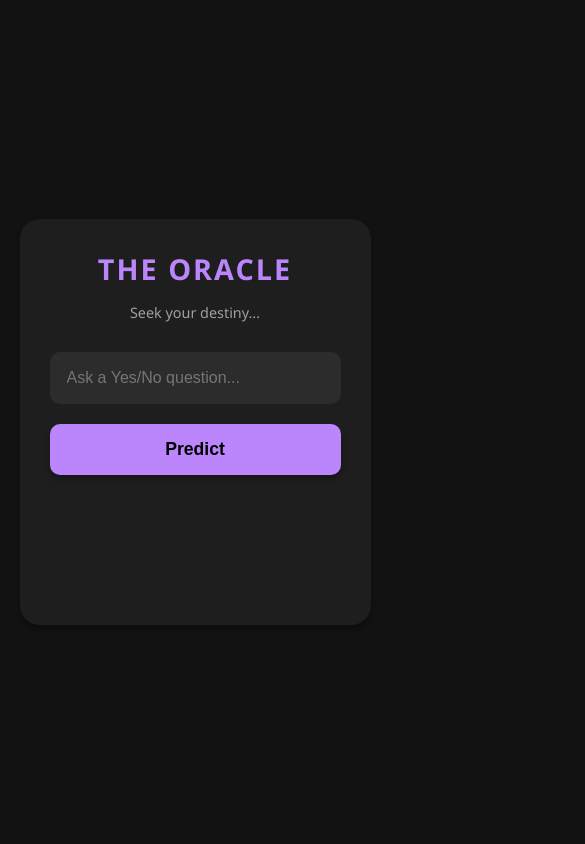
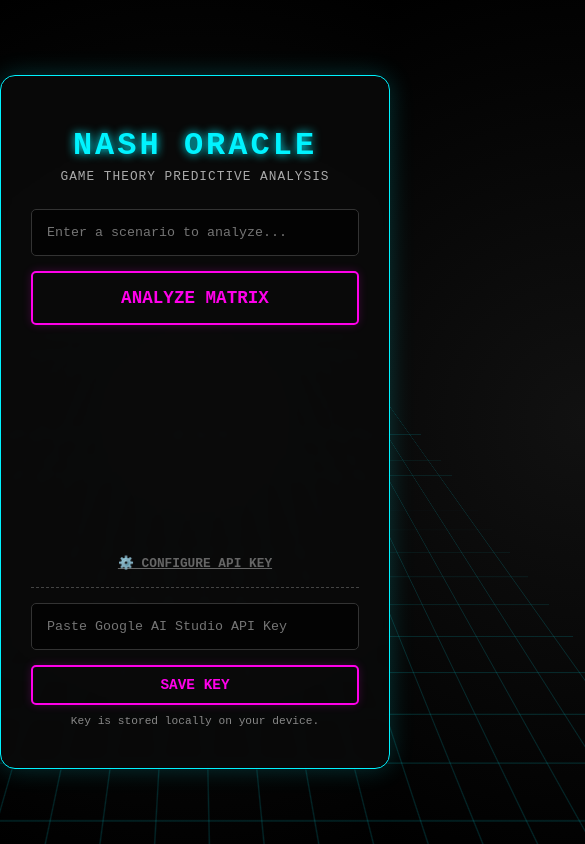
Before and after one commit to Akib4/oracleapp, a plain HTML site: page index.html in a window 390 px wide. Shown: the top 844 px of the page, 585 px wide, since content can reach past the window. Drawn offline with Linux system fonts and the light colour scheme.

Commit message:
Update index.html with Game theory and api

```diff
--- a/index.html
+++ b/index.html
@@ -3,222 +3,339 @@
 <head>
     <meta charset="UTF-8">
     <meta name="viewport" content="width=device-width, initial-scale=1.0, user-scalable=no">
-    <title>The Oracle</title>
-
+    <title>Nash Oracle</title>
     <link rel="manifest" href="manifest.json">
-    <meta name="theme-color" content="#121212">
-
-    <link rel="apple-touch-icon" href="icon-192.png">
-    <meta name="apple-mobile-web-app-status-bar-style" content="black-translucent">
-
     <style>
+        /* Cyberpunk / Synthwave Theme */
         :root {
-            --bg-color: #121212;
-            --card-bg: #1E1E1E;
-            --accent: #BB86FC; /* Material Dark Purple */
-            --text-primary: #E0E0E0;
-            --text-secondary: #A0A0A0;
-            --shadow: 0 4px 6px rgba(0,0,0,0.3);
-        }
-
-        * {
-            box-sizing: border-box;
-            margin: 0;
-            padding: 0;
-            -webkit-tap-highlight-color: transparent;
+            --bg: #050505;
+            --neon-blue: #00f3ff;
+            --neon-pink: #ff00ea;
         }
 
         body {
-            font-family: 'Segoe UI', Roboto, Helvetica, Arial, sans-serif;
-            background-color: var(--bg-color);
-            color: var(--text-primary);
-            height: 100vh;
+            background-color: var(--bg);
+            color: white;
+            font-family: 'Courier New', Courier, monospace;
             display: flex;
             justify-content: center;
             align-items: center;
+            height: 100vh;
+            margin: 0;
             overflow: hidden;
+            background: radial-gradient(circle at center, #111 0%, #000 100%);
         }
 
-        .app-container {
+        /* VFX: Animated 3D Grid Background */
+        body::before {
+            content: '';
+            position: absolute;
+            width: 200vw;
+            height: 200vh;
+            background-image:
+                linear-gradient(rgba(0, 243, 255, 0.15) 1px, transparent 1px),
+                linear-gradient(90deg, rgba(0, 243, 255, 0.15) 1px, transparent 1px);
+            background-size: 40px 40px;
+            transform: perspective(500px) rotateX(60deg) translateY(-100px) translateZ(-200px);
+            animation: gridMove 10s linear infinite;
+            z-index: -1;
+        }
+
+        @keyframes gridMove {
+            0% { transform: perspective(500px) rotateX(60deg) translateY(0) translateZ(-200px); }
+            100% { transform: perspective(500px) rotateX(60deg) translateY(40px) translateZ(-200px); }
+        }
+
+        .container {
+            background: rgba(10, 10, 10, 0.85);
+            padding: 30px;
+            border-radius: 15px;
+            border: 1px solid var(--neon-blue);
+            box-shadow: 0 0 25px rgba(0, 243, 255, 0.2);
             width: 90%;
-            max-width: 400px;
-            background-color: var(--card-bg);
-            padding: 30px;
-            border-radius: 20px;
-            box-shadow: var(--shadow);
+            max-width: 450px;
             text-align: center;
-            display: flex;
-            flex-direction: column;
-            gap: 20px;
+            backdrop-filter: blur(5px);
         }
 
         h1 {
-            font-size: 1.8rem;
-            color: var(--accent);
+            color: var(--neon-blue);
+            text-shadow: 0 0 10px var(--neon-blue);
+            margin-bottom: 5px;
             text-transform: uppercase;
-            letter-spacing: 2px;
-            margin-bottom: 10px;
+            letter-spacing: 3px;
         }
 
-        p.subtitle {
-            color: var(--text-secondary);
-            font-size: 0.9rem;
-            margin-top: -15px;
-            margin-bottom: 10px;
+        .subtitle {
+            font-size: 0.8rem;
+            color: #aaa;
+            margin-bottom: 25px;
+            text-transform: uppercase;
+            letter-spacing: 1px;
         }
 
-        input[type="text"] {
+        input[type="text"], input[type="password"] {
             width: 100%;
             padding: 15px;
-            background-color: #2C2C2C;
-            border: 2px solid transparent;
-            border-radius: 10px;
-            color: white;
-            font-size: 1rem;
-            transition: border-color 0.3s;
+            margin-bottom: 15px;
+            background: rgba(0, 0, 0, 0.6);
+            border: 1px solid #333;
+            color: var(--neon-blue);
+            border-radius: 5px;
+            box-sizing: border-box;
+            outline: none;
+            transition: 0.3s;
+            font-family: inherit;
         }
 
-        input[type="text"]:focus {
-            outline: none;
-            border-color: var(--accent);
+        input:focus {
+            border-color: var(--neon-pink);
+            box-shadow: 0 0 15px rgba(255, 0, 234, 0.4);
         }
 
         button {
             width: 100%;
             padding: 15px;
-            background-color: var(--accent);
-            color: #000;
-            border: none;
-            border-radius: 10px;
+            background: transparent;
+            color: var(--neon-pink);
+            border: 2px solid var(--neon-pink);
+            border-radius: 5px;
             font-size: 1.1rem;
             font-weight: bold;
+            text-transform: uppercase;
             cursor: pointer;
-            transition: transform 0.1s, opacity 0.2s;
-            box-shadow: var(--shadow);
+            transition: all 0.3s;
+            box-shadow: 0 0 10px rgba(255, 0, 234, 0.2);
+            font-family: inherit;
         }
 
-        button:active {
-            transform: scale(0.98);
-            opacity: 0.9;
+        button:hover {
+            background: var(--neon-pink);
+            color: #000;
+            box-shadow: 0 0 25px var(--neon-pink);
         }
 
-        #result-container {
-            margin-top: 20px;
-            min-height: 80px;
-            display: flex;
-            justify-content: center;
-            align-items: center;
+        button:disabled {
+            border-color: #555;
+            color: #555;
+            box-shadow: none;
+            cursor: not-allowed;
+            background: transparent;
         }
 
-        #answer {
-            font-size: 2rem;
-            font-weight: 800;
-            opacity: 0;
-            transition: opacity 0.5s ease-in-out, transform 0.5s ease-out;
-            transform: translateY(10px);
+        /* Settings Toggle */
+        .settings-btn {
+            background: none;
+            border: none;
+            color: #666;
+            font-size: 0.8rem;
+            cursor: pointer;
+            margin-top: 20px;
+            text-decoration: underline;
+            box-shadow: none;
+            padding: 0;
+            width: auto;
         }
 
-        #answer.show {
-            opacity: 1;
-            transform: translateY(0);
+        #settings-panel {
+            display: none;
+            margin-top: 15px;
+            padding-top: 15px;
+            border-top: 1px dashed #444;
         }
 
-        /* Colors for different answers */
-        .ans-yes { color: #4CAF50; text-shadow: 0 0 10px rgba(76,175,80,0.5); }
-        .ans-no { color: #F44336; text-shadow: 0 0 10px rgba(244,67,54,0.5); }
-
-        /* Simple pulse animation while thinking */
-        @keyframes pulse {
-            0% { opacity: 0.5; }
-            50% { opacity: 1; }
-            100% { opacity: 0.5; }
-        }
-        .thinking {
-            color: var(--text-secondary);
-            animation: pulse 1s infinite;
-            font-size: 1.2rem !important;
+        /* VFX: Pulsating Computing Orb */
+        .orb {
+            width: 50px;
+            height: 50px;
+            border-radius: 50%;
+            background: radial-gradient(circle, var(--neon-blue) 0%, transparent 70%);
+            margin: 20px auto;
+            opacity: 0;
+            transition: opacity 0.3s;
         }
 
+        .orb.analyzing {
+            opacity: 1;
+            animation: pulseOrb 0.8s infinite alternate;
+        }
+
+        @keyframes pulseOrb {
+            0% { transform: scale(0.8); box-shadow: 0 0 10px var(--neon-blue); }
+            100% { transform: scale(1.5); box-shadow: 0 0 30px var(--neon-pink), 0 0 50px var(--neon-blue); }
+        }
+
+        #result-area {
+            margin-top: 10px;
+            min-height: 120px;
+            display: flex;
+            flex-direction: column;
+            justify-content: center;
+        }
+
+        #decision {
+            font-size: 3rem;
+            font-weight: bold;
+            margin-bottom: 10px;
+            text-shadow: 0 0 20px currentColor;
+            letter-spacing: 2px;
+        }
+        .yes { color: #0f0; }
+        .no { color: #f00; }
+
+        #explanation {
+            font-size: 0.9rem;
+            line-height: 1.5;
+            color: #ccc;
+            text-align: left;
+            padding: 10px;
+            background: rgba(0,0,0,0.5);
+            border-left: 3px solid var(--neon-blue);
+            display: none;
+        }
     </style>
 </head>
 <body>
 
-    <div class="app-container">
-        <h1>THE ORACLE</h1>
-        <p class="subtitle">Seek your destiny...</p>
+    <div class="container">
+        <h1>Nash Oracle</h1>
+        <div class="subtitle">Game Theory Predictive Analysis</div>
 
-        <input type="text" id="question-input" placeholder="Ask a Yes/No question...">
+        <input type="text" id="question" placeholder="Enter a scenario to analyze...">
+        <button id="predict-btn" onclick="predict()">Analyze Matrix</button>
 
-        <button onclick="getPrediction()" id="predict-btn">Predict</button>
+        <div class="orb" id="orb"></div>
 
-        <div id="result-container">
-            <div id="answer"></div>
+        <div id="result-area">
+            <div id="decision"></div>
+            <div id="explanation"></div>
+        </div>
+
+        <button class="settings-btn" onclick="toggleSettings()">⚙️ Configure API Key</button>
+        <div id="settings-panel">
+            <input type="password" id="api-key" placeholder="Paste Google AI Studio API Key">
+            <button onclick="saveKey()" style="padding:10px; font-size:0.9rem;">Save Key</button>
+            <p style="font-size:0.7rem; color:#888; margin-top:10px;">Key is stored locally on your device.</p>
         </div>
     </div>
 
     <script>
-        // Highly weighted towards clear Yes/No, with slight variation for flavor
-        const answers = [
-            { text: "YES", class: "ans-yes" },
-            { text: "NO", class: "ans-no" },
-            { text: "MOST LIKELY", class: "ans-yes" },
-            { text: "DEFINITELY NOT", class: "ans-no" },
-            { text: "SIGNS POINT TO YES", class: "ans-yes" },
-            { text: "DON'T COUNT ON IT", class: "ans-no" },
-            { text: "ABSOLUTELY", class: "ans-yes" },
-            { text: "VERY DOUBTFUL", class: "ans-no" }
-        ];
+        // Load API key from device storage on launch
+        window.onload = () => {
+            const savedKey = localStorage.getItem('gemini_api_key');
+            if (savedKey) document.getElementById('api-key').value = savedKey;
+            else document.getElementById('settings-panel').style.display = 'block';
+        };
 
-        const inputField = document.getElementById('question-input');
-        const answerDisplay = document.getElementById('answer');
-        const button = document.getElementById('predict-btn');
+        function toggleSettings() {
+            const panel = document.getElementById('settings-panel');
+            panel.style.display = panel.style.display === 'none' ? 'block' : 'none';
+        }
 
-        function getPrediction() {
-            const question = inputField.value.trim();
+        function saveKey() {
+            const key = document.getElementById('api-key').value.trim();
+            if(key) {
+                localStorage.setItem('gemini_api_key', key);
+                alert("API Key saved securely to your device.");
+                toggleSettings();
+            }
+        }
 
-            if (question === "") {
-                alert("Please ask a question first!");
+        async function predict() {
+            const question = document.getElementById('question').value.trim();
+            const apiKey = localStorage.getItem('gemini_api_key');
+
+            if (!apiKey) {
+                alert("Please enter and save your Gemini API Key in the settings below.");
+                document.getElementById('settings-panel').style.display = 'block';
+                return;
+            }
+            if (!question) {
+                alert("Please input a scenario or question to analyze.");
                 return;
             }
 
-            // UI Feedback
-            inputField.blur(); // Hide keyboard on mobile
-            answerDisplay.classList.remove('show', 'ans-yes', 'ans-no', 'thinking');
-            answerDisplay.innerText = "Consulting spirits...";
-            answerDisplay.classList.add('thinking', 'show');
-            button.disabled = true;
+            // Trigger UI VFX
+            const btn = document.getElementById('predict-btn');
+            const orb = document.getElementById('orb');
+            const decisionDiv = document.getElementById('decision');
+            const expDiv = document.getElementById('explanation');
 
-            // Simulate "thinking" time for better effect (1.5 seconds)
-            setTimeout(() => {
-                const randomIndex = Math.floor(Math.random() * answers.length);
-                const prediction = answers[randomIndex];
+            // Reset state
+            btn.disabled = true;
+            btn.innerText = "Computing Payoffs...";
+            decisionDiv.innerText = "";
+            expDiv.style.display = "none";
+            orb.classList.add('analyzing');
 
-                answerDisplay.classList.remove('thinking');
-                answerDisplay.innerText = prediction.text;
-                answerDisplay.classList.add(prediction.class);
-                button.disabled = false;
+            // Hide keyboard on mobile
+            document.getElementById('question').blur();
 
-                // Clear input for next question
-                inputField.value = "";
-            }, 1500);
+            // API Endpoint (Using gemini-3.5-flash for high speed & logic)
+            const url = `https://generativelanguage.googleapis.com/v1beta/models/gemini-3.5-flash:generateContent?key=${apiKey}`;
+
+            // Prompt Engineering to enforce Game Theory logic
+            const prompt = `You are a strict, analytical Oracle powered by Game Theory. The user will provide a scenario or question.
+            Step 1: Analyze the situation using game theory concepts (e.g., zero-sum, Nash Equilibrium, dominant strategy, expected utility).
+            Step 2: Predict the most statistically likely outcome as a definitive "YES" or "NO".
+
+            Output format MUST be exactly:
+            Line 1: YES or NO
+            Line 2: A 2-sentence explanation of the prediction strictly using game theory terminology.
+
+            User's query: "${question}"`;
+
+            try {
+                const response = await fetch(url, {
+                    method: "POST",
+                    headers: { "Content-Type": "application/json" },
+                    body: JSON.stringify({
+                        contents: [{ parts: [{ text: prompt }] }]
+                    })
+                });
+
+                if (!response.ok) throw new Error("API request failed. Verify your API key is correct.");
+
+                const data = await response.json();
+                const aiText = data.candidates[0].content.parts[0].text.trim();
+
+                // Parse AI response
+                const lines = aiText.split('\n');
+                let decision = lines[0].trim().toUpperCase().replace(/[^A-Z]/g, '');
+                let explanation = lines.slice(1).join(' ').trim();
+
+                // Fallback parsing just in case AI includes extra text
+                if (decision !== "YES" && decision !== "NO") {
+                    if (aiText.toUpperCase().includes("YES")) decision = "YES";
+                    else if (aiText.toUpperCase().includes("NO")) decision = "NO";
+                    else decision = "UNKNOWN";
+                    explanation = aiText;
+                }
+
+                // Render Results
+                orb.classList.remove('analyzing');
+                decisionDiv.innerText = decision;
+                decisionDiv.className = decision === "YES" ? "yes" : "no";
+                expDiv.innerText = explanation;
+                expDiv.style.display = "block";
+
+            } catch (error) {
+                orb.classList.remove('analyzing');
+                expDiv.innerText = "Error: " + error.message;
+                expDiv.style.display = "block";
+            } finally {
+                btn.disabled = false;
+                btn.innerText = "Analyze Matrix";
+            }
         }
 
-        // Allow pressing 'Enter' to trigger prediction
-        inputField.addEventListener("keypress", function(event) {
+        // Trigger calculation on "Enter" key press
+        document.getElementById('question').addEventListener("keypress", function(event) {
             if (event.key === "Enter") {
                 event.preventDefault();
-                getPrediction();
+                predict();
             }
         });
-
-        // Register Service Worker for PWA offline capability
-        if ('serviceWorker' in navigator) {
-            window.addEventListener('load', () => {
-                navigator.serviceWorker.register('./sw.js')
-                    .then(reg => console.log('SW Registered', reg))
-                    .catch(err => console.log('SW Registration failed', err));
-            });
-        }
     </script>
 </body>
 </html>
```
